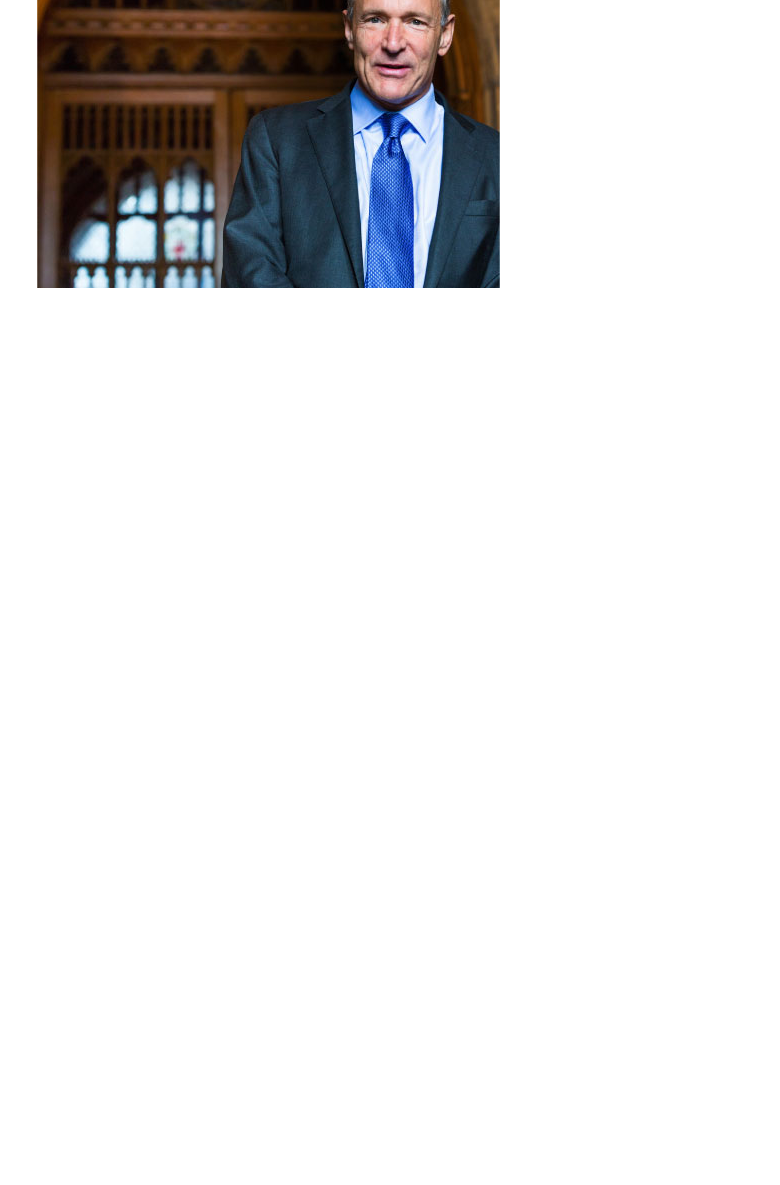
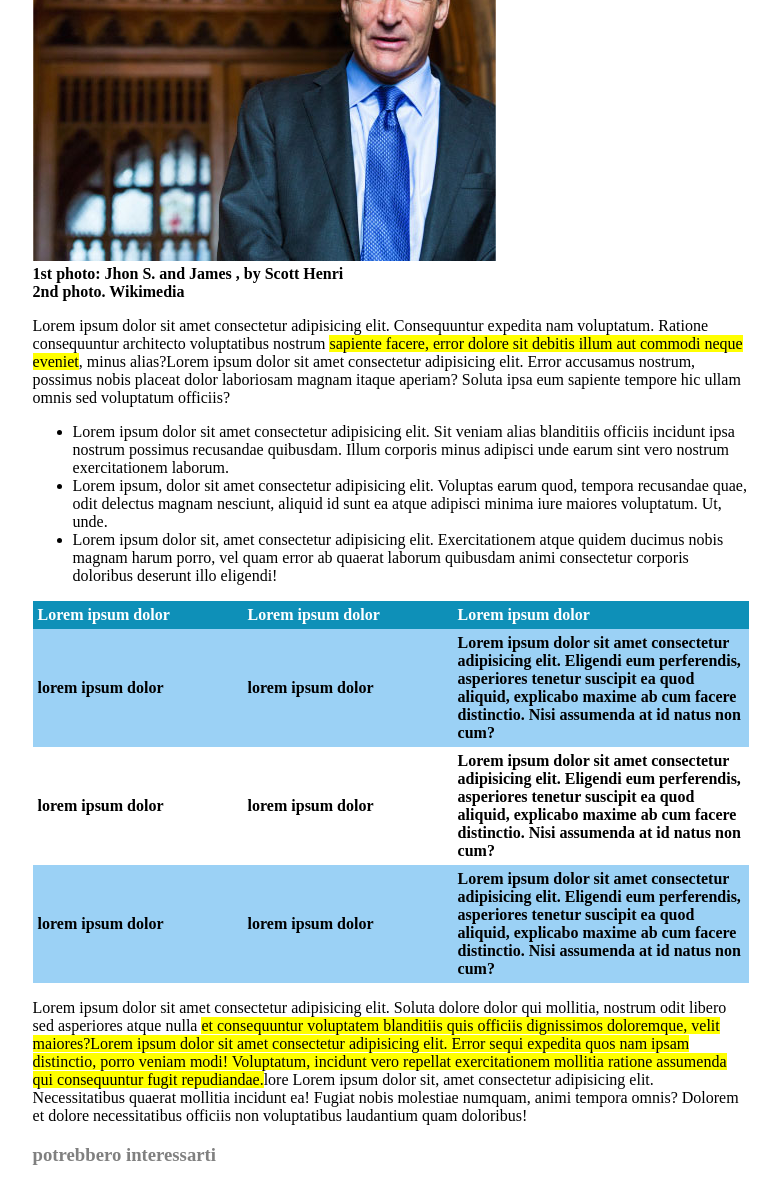
Before and after one commit to AndreaZenz/html-css-booleaner, a plain HTML site: page index.html in a window 1280 px wide. Shown: the part 684-1869 px from the top of the page, without its empty margins (249-1029 px from the left). Before the commit the page ends 984 px from the top, so only its background shows below. Drawn offline with Linux system fonts and the light colour scheme.

Commit message:
fix table

```diff
--- a/index.html
+++ b/index.html
@@ -11,26 +11,95 @@
 
     <header>
 
-        <div class="booleaner">
-            <img class="logo" src="img\logo.svg" alt="The booleaner logo">
+        <div class="background">
+            <div class="pattern">
+                <img class="logo" src="img\logo.svg" alt="The booleaner logo">
+            </div>
         </div>
+
 
 
     </header>
 
     <main>
         <h1>Internet deve essere al servizio del "bene pubblico": il manifesto di Tim Berners-Lee</h1>
-        <p class="writtenby">Scritto da <a href="https://www.boolean.careers/">The booleaner</a> </p>
-        <p>il 10/10/2020</p>
+
+        <div class="writtenby">Scritto da <a href="https://www.boolean.careers/">The booleaner</a> </div>
+        <div class="writtenby">il 10/10/2020</div>
         <img src="img\tim-1.jpg" alt="Tim Berners-Lee in a conference">
+
         <img src="img\tim-2.jpg" alt="Tim Berners-Lee">
+
+        <div class="references">
+            <strong>1st photo: Jhon S. and James , by Scott Henri</strong>
+        </div>
+        <div class="references">
+            <strong>2nd photo. Wikimedia</strong>
+        </div>
+
+        <p>
+            Lorem ipsum dolor sit amet consectetur adipisicing elit. Consequuntur expedita nam voluptatum. Ratione consequuntur architecto voluptatibus nostrum <mark>sapiente facere, error dolore sit debitis illum aut commodi neque eveniet</mark>, minus alias?Lorem ipsum dolor sit amet consectetur adipisicing elit. Error accusamus nostrum, possimus nobis placeat dolor laboriosam magnam itaque aperiam? Soluta ipsa eum sapiente tempore hic ullam omnis sed voluptatum officiis?
+        </p>
+
+        <ul>
+            <li>
+                Lorem ipsum dolor sit amet consectetur adipisicing elit. Sit veniam alias blanditiis officiis incidunt ipsa nostrum possimus recusandae quibusdam. Illum corporis minus adipisci unde earum sint vero nostrum exercitationem laborum.
+            </li>
+            <li>
+                Lorem ipsum, dolor sit amet consectetur adipisicing elit. Voluptas earum quod, tempora recusandae quae, odit delectus magnam nesciunt, aliquid id sunt ea atque adipisci minima iure maiores voluptatum. Ut, unde.
+            </li>
+            <li>
+                Lorem ipsum dolor sit, amet consectetur adipisicing elit. Exercitationem atque quidem ducimus nobis magnam harum porro, vel quam error ab quaerat laborum quibusdam animi consectetur corporis doloribus deserunt illo eligendi!
+            </li>
+        </ul>
+<!-- Tabella -->
+        <table class="tabella">
+
+            <thead>
+                <tr class="tabletitle">
+                    <th class="first">Lorem ipsum dolor</th>
+                    <th class="second">Lorem ipsum dolor</th>
+                    <th>Lorem ipsum dolor</th>
+                </tr>
+            </thead>
+
+            <tbody>
+                <tr>
+                    <th>lorem ipsum dolor</th>
+                    <th>lorem ipsum dolor</th>
+                    <th>Lorem ipsum dolor sit amet consectetur adipisicing elit. Eligendi eum perferendis, asperiores tenetur suscipit ea quod aliquid, explicabo maxime ab cum facere distinctio. Nisi assumenda at id natus non cum?</th>
+                </tr>
+
+                <tr id="whiterow">
+                    <th>lorem ipsum dolor</th>
+                    <th>lorem ipsum dolor</th>
+                    <th>Lorem ipsum dolor sit amet consectetur adipisicing elit. Eligendi eum perferendis, asperiores tenetur suscipit ea quod aliquid, explicabo maxime ab cum facere distinctio. Nisi assumenda at id natus non cum?</th>
+                </tr>
+
+                <tr>
+                    <th>lorem ipsum dolor</th>
+                    <th>lorem ipsum dolor</th>
+                    <th>Lorem ipsum dolor sit amet consectetur adipisicing elit. Eligendi eum perferendis, asperiores tenetur suscipit ea quod aliquid, explicabo maxime ab cum facere distinctio. Nisi assumenda at id natus non cum?</th>
+                </tr>
+
+            </tbody>
+
+        </table>
+
+        <p>
+            Lorem ipsum dolor sit amet consectetur adipisicing elit. Soluta dolore dolor qui mollitia, nostrum odit libero sed asperiores atque nulla <mark>et consequuntur voluptatem blanditiis quis officiis dignissimos doloremque, velit maiores?Lorem ipsum dolor sit amet consectetur adipisicing elit. Error sequi expedita quos nam ipsam distinctio, porro veniam modi! Voluptatum, incidunt vero repellat exercitationem mollitia ratione assumenda qui consequuntur fugit repudiandae.</mark>lore Lorem ipsum dolor sit, amet consectetur adipisicing elit. Necessitatibus quaerat mollitia incidunt ea! Fugiat nobis molestiae numquam, animi tempora omnis? Dolorem et dolore necessitatibus officiis non voluptatibus laudantium quam doloribus!
+
+        </p>
+
+
     </main>
 
 
 
-
-
     <footer>
+        <h3 class="footercolor">
+            potrebbero interessarti
+        </h3>
 
     </footer>
 
--- a/style.css
+++ b/style.css
@@ -1,18 +1,62 @@
-main{
+body{
+    margin: 0px;
+}
+
+main, footer{
     margin: 0 22% 0 22%;
+}
 
-}
 
 .writtenby{
     color: grey;
 }
 
-.booleaner{
-    background-image:img\pattern.png ;
+.background{
+    background-color: rgb(15, 70, 173);
+}
 
+.pattern{
+    background-image: url('img/pattern.png');
+    background-size: contain;
 }
+
 
 .logo{
     width: 15%;
-    background-image:img\pattern.png ;
+    margin: 1% 0 0 22% ;
 }
+
+.tabella{
+    border-collapse: collapse;
+}
+
+th {
+    text-align: left;
+    padding: 5px;
+}
+
+.tabletitle{
+    background-color:rgb(14, 144, 184);
+    color: white;
+    padding: 0px;
+}
+
+tr{
+    background-color: rgb(155, 209, 245) ;
+}
+
+.first{
+    width: 200px;
+}
+
+.second{
+    width: 200px;
+}
+
+#whiterow{
+    background-color: white;
+}
+
+.footercolor{
+    color: gray;
+}
```
